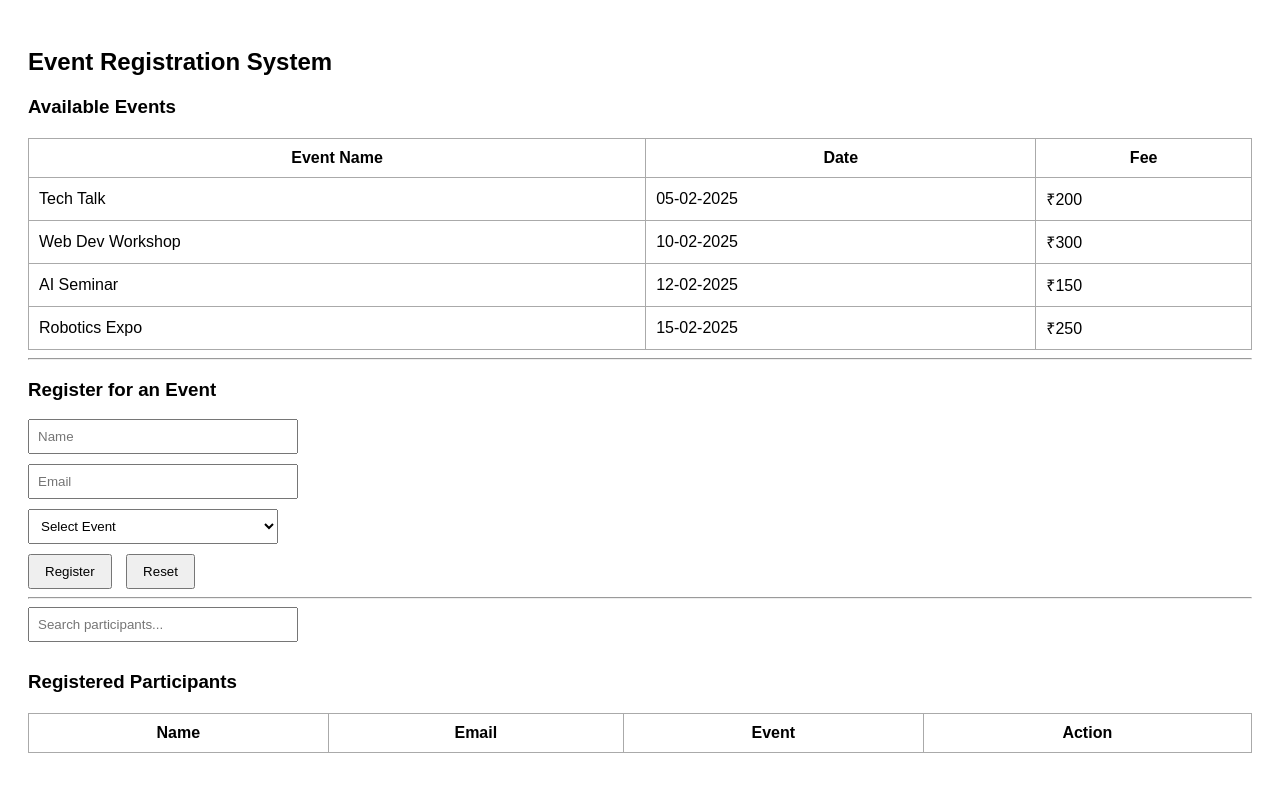
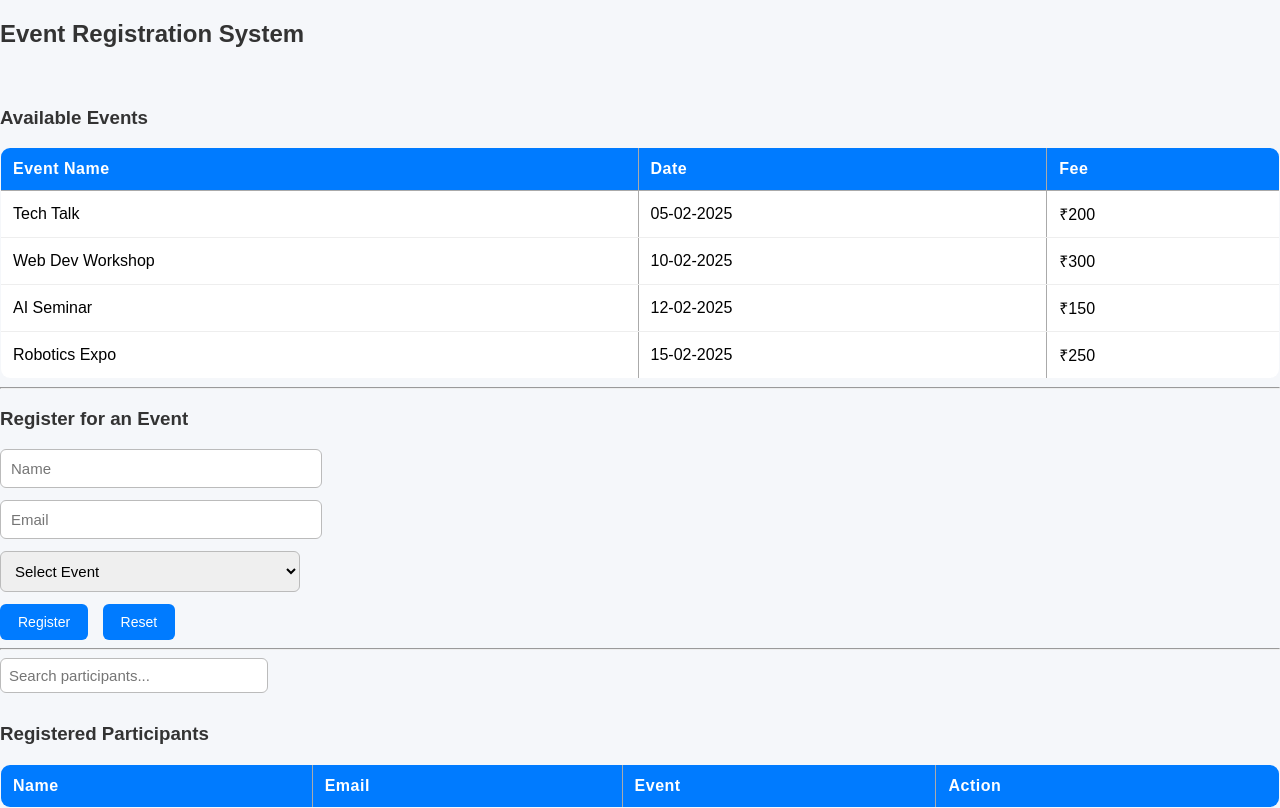
Before and after one commit to Heet-P/try, a plain HTML site: page event.html in a window 1280 px wide. Drawn offline with Linux system fonts and the light colour scheme.

Commit message:
Added css

```diff
--- a/event.html
+++ b/event.html
@@ -11,6 +11,153 @@ table { width: 100%; border-collapse: collapse; margin-top: 20px; }
 table, th, td { border: 1px solid #aaa; padding: 10px; }
 input, select { padding: 8px; width: 250px; margin-bottom: 10px; }
 button { padding: 8px 15px; margin-right: 10px; cursor: pointer; }
+/* Global Styling */
+body {
+    font-family: "Poppins", Arial, sans-serif;
+    background: #f5f7fa;
+    margin: 0;
+    padding: 0;
+}
+
+h2, h3 {
+    color: #333;
+}
+
+.container {
+    max-width: 900px;
+    margin: 30px auto;
+    background: #fff;
+    padding: 25px;
+    border-radius: 12px;
+    box-shadow: 0 4px 12px rgba(0,0,0,0.1);
+}
+
+#msg {
+    margin-bottom: 15px;
+    padding: 10px 15px;
+    border-radius: 6px;
+    font-weight: 600;
+}
+
+.success {
+    background: #d4f8da;
+    color: #1e8a2a;
+    border-left: 5px solid #1e8a2a;
+}
+
+.error {
+    background: #ffe0e0;
+    color: #d10000;
+    border-left: 5px solid #d10000;
+}
+
+.warning {
+    background: #fff3cd;
+    color: #d39e00;
+    border-left: 5px solid #d39e00;
+}
+
+/* Inputs & Selects */
+input, select {
+    width: 300px;
+    padding: 10px;
+    border: 1px solid #bbb;
+    border-radius: 6px;
+    margin-bottom: 12px;
+    font-size: 15px;
+    outline: none;
+}
+
+input:focus, select:focus {
+    border-color: #007bff;
+    box-shadow: 0 0 5px rgba(0,123,255,0.4);
+}
+
+/* Buttons */
+button {
+    padding: 10px 18px;
+    border: none;
+    outline: none;
+    background: #007bff;
+    color: white;
+    margin-right: 10px;
+    border-radius: 6px;
+    cursor: pointer;
+    font-size: 14px;
+    transition: 0.2s;
+}
+
+button:hover {
+    background: #0056b3;
+}
+
+button:nth-child(2) {
+    background: #6c757d;
+}
+
+button:nth-child(2):hover {
+    background: #545b62;
+}
+
+.cancel-btn {
+    background: #dc3545;
+}
+
+.cancel-btn:hover {
+    background: #a71d2a;
+}
+
+/* Table Styling */
+table {
+    width: 100%;
+    border-collapse: collapse;
+    border-radius: 10px;
+    overflow: hidden;
+    margin-top: 15px;
+}
+
+th {
+    background: #007bff;
+    color: white;
+    padding: 12px;
+    letter-spacing: 0.5px;
+    text-align: left;
+}
+
+td {
+    padding: 12px;
+    background: white;
+    border-bottom: 1px solid #eee;
+}
+
+tr:hover td {
+    background: #f1f7ff;
+}
+
+/* Search Bar */
+#search {
+    width: 250px;
+    padding: 8px;
+    border-radius: 6px;
+    border: 1px solid #bbb;
+    margin-bottom: 12px;
+}
+
+/* Responsive */
+@media (max-width: 600px) {
+    input, select {
+        width: 100%;
+    }
+
+    #search {
+        width: 100%;
+    }
+
+    th, td {
+        font-size: 14px;
+    }
+}
+
 </style>
 </head>
 <body>
```
